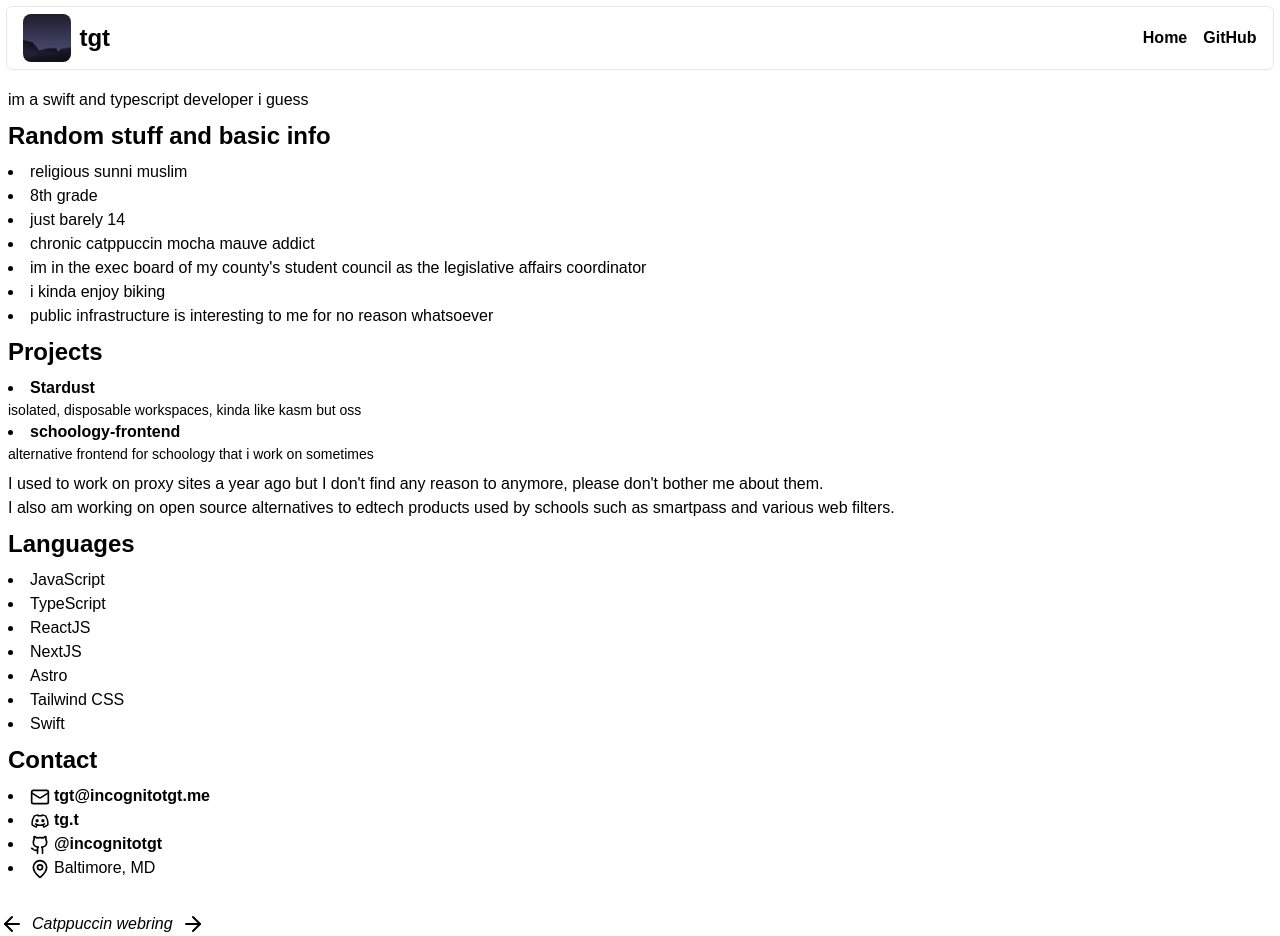
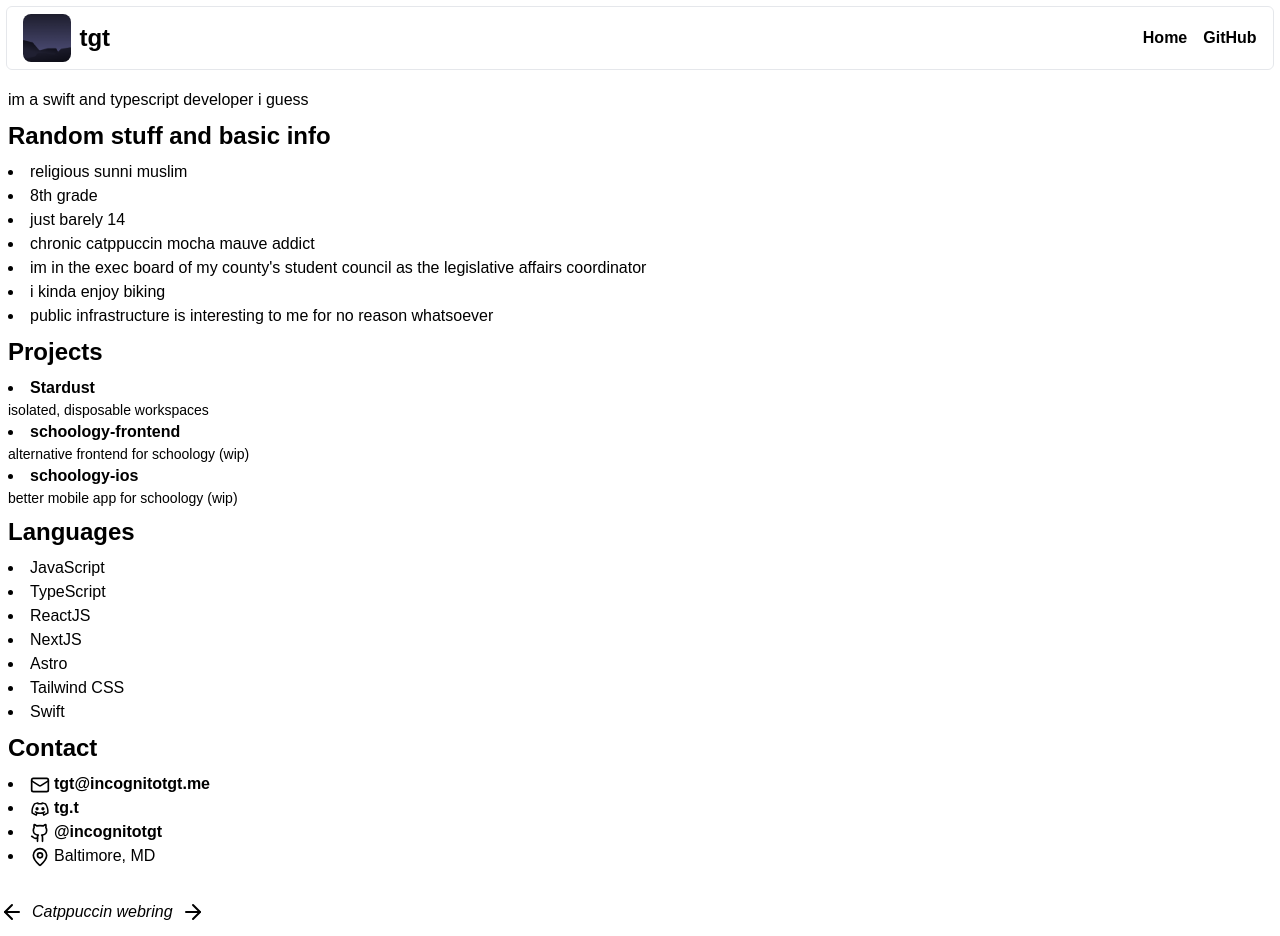
Before and after one commit to incognitotgt/website-hs, a Next.js app: page / in a window 1280 px wide. Built offline with nearby package versions, Linux system fonts and the light colour scheme; a web font is replaced by a local one; what @catppuccin/tailwindcss would draw is missing.

Commit message:
Update page.tsx

```diff
--- a/app/page.tsx
+++ b/app/page.tsx
@@ -8,14 +8,19 @@
 	}[] = [
 		{
 			name: "Stardust",
-			description: "isolated, disposable workspaces, kinda like kasm but oss",
+			description: "isolated, disposable workspaces",
 			link: "spaceness/stardust",
 		},
 		{
 			name: "schoology-frontend",
-			description: "alternative frontend for schoology that i work on sometimes",
+			description: "alternative frontend for schoology (wip)",
 			link: "incognitotgt/schoology-frontend",
 		},
+		{
+			name: "schoology-ios",
+			description: "better mobile app for schoology (wip)",
+			link: "incognitotgt/schoology-ios"
+		}
 	];
 	const contact: {
 		name: string;
@@ -69,10 +74,6 @@
 					</li>
 				))}
 			</ul>
-			I used to work on proxy sites a year ago but I don't find any reason to anymore, please don't bother me about
-			them.
-			<br />I also am working on open source alternatives to edtech products used by schools such as smartpass and
-			various web filters.
 			<h2 className="text-2xl font-bold text-mauve">Languages</h2>
 			<ul className="list-disc list-inside">
 				<li>JavaScript</li>
```
